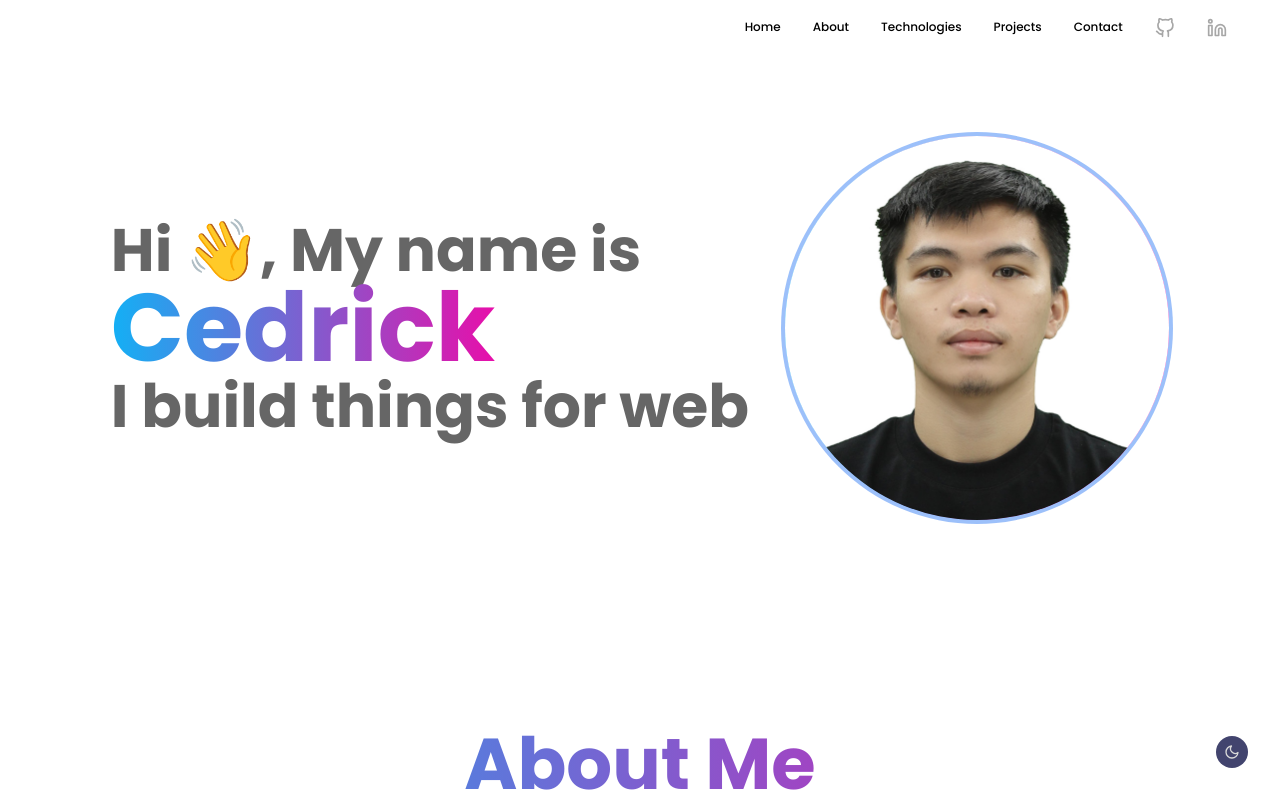
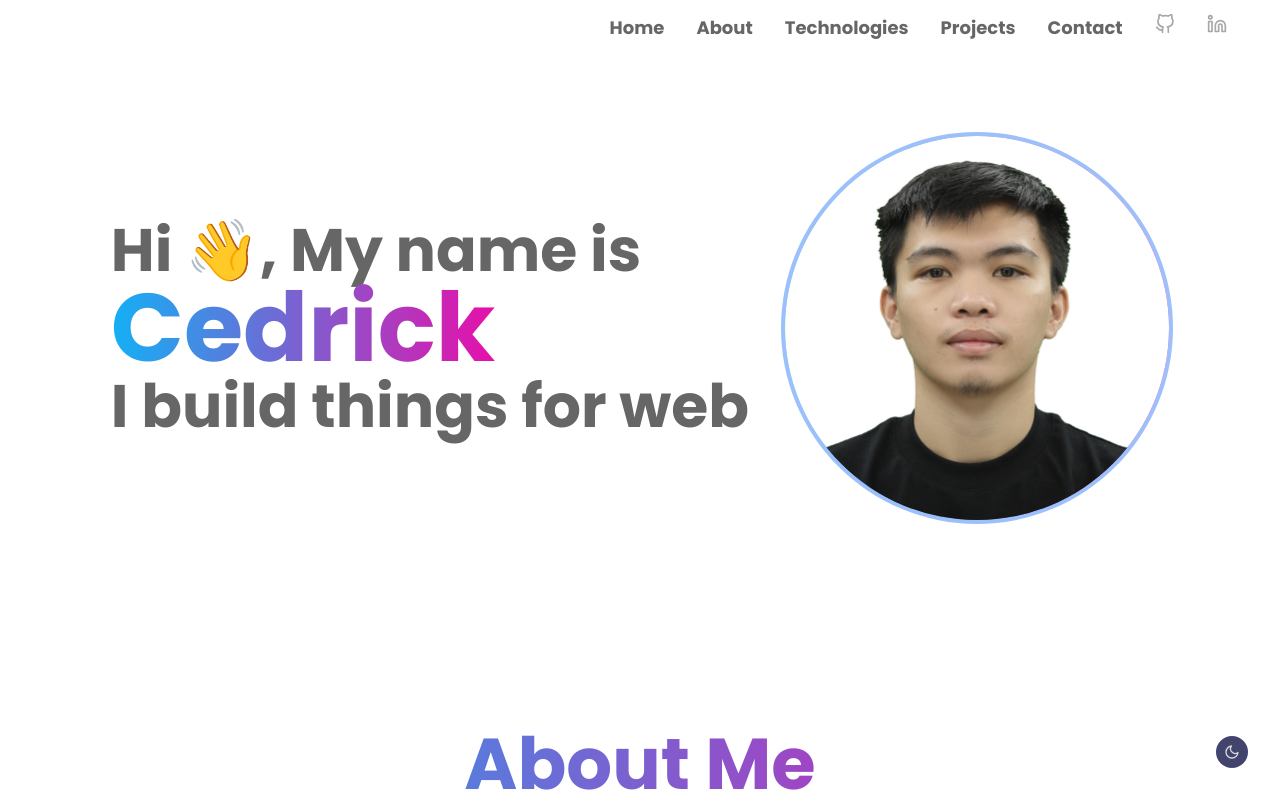
Before and after one commit to cjsupan/cjsupan-porfolio, a Next.js app: page / in a window 1280 px wide. Shown: the top 800 px of the page. Built offline with nearby package versions, Linux system fonts and the light colour scheme.

Commit message:
Update page and navigation styles

```diff
--- a/app/page.tsx
+++ b/app/page.tsx
@@ -58,7 +58,11 @@ export default function Home() {
           </span>{" "}
           <br />I build things for web
         </h1>
-        <div className=" ring-4 bg-gradient-to-r from-[#13B0F5] to-[#E70FAA]  rounded-full relative overflow-hidden lg:size-80 xl:size-96 xxs:size-60">
+        <div
+          className={`${
+            theme === "dark" ? "bg-primary-dark" : "bg-secondary-light"
+          } ring-4 bg-gradient-to-r from-[#13B0F5] to-[#E70FAA]  rounded-full relative overflow-hidden lg:size-80 xl:size-96 xxs:size-60`}
+        >
           <Image
             src="/profile.jpg"
             alt="profile"
--- a/components/layout/navigations.tsx
+++ b/components/layout/navigations.tsx
@@ -26,7 +26,11 @@ const Navigation = () => {
       id="navigation"
       className={` backdrop-blur-sm w-11/12 h-14 grid grid-flow-col gap-x-8 place-content-end content-center sticky top-0 z-50`}
     >
-      <ul className="grid grid-flow-col lg:gap-x-8 xxs:gap-3 xxs:text-[12px]">
+      <ul
+        className={`grid grid-flow-col lg:gap-x-8 xxs:gap-3 xxs:text-[12px] lg:text-lg font-semibold ${
+          theme === "dark" ? "text-primary-dark" : "text-secondary-light"
+        }`}
+      >
         <li>
           <button onClick={(e: any) => handleScroll(e)}>Home</button>
         </li>
```
